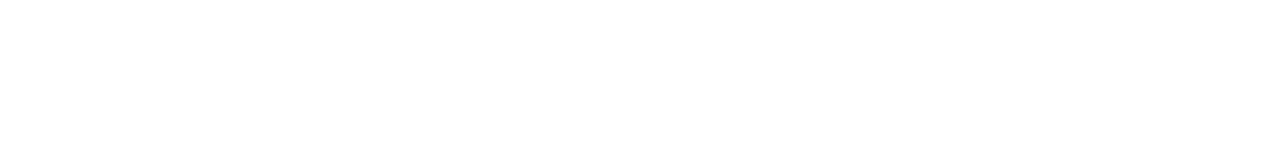
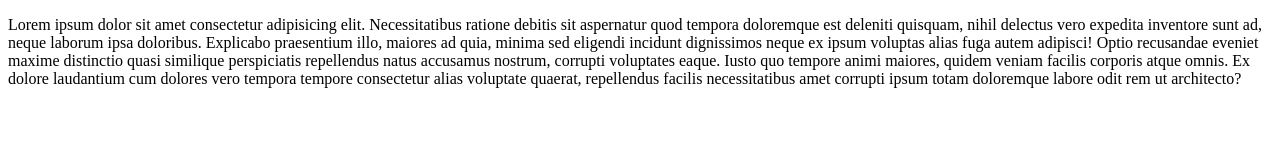
Before and after one commit to riedhampattel/14_OCTOBER_11-00-to-12-00, a plain HTML site: page HTML&CSS/1.html in a window 1280 px wide. Drawn offline with Linux system fonts and the light colour scheme.

Commit message:
practice

```diff
--- a/HTML&CSS/1.html
+++ b/HTML&CSS/1.html
@@ -6,6 +6,8 @@
     <title>Document</title>
 </head>
 <body>
-
+    <p>
+        Lorem ipsum dolor sit amet consectetur adipisicing elit. Necessitatibus ratione debitis sit aspernatur quod tempora doloremque est deleniti quisquam, nihil delectus vero expedita inventore sunt ad, neque laborum ipsa doloribus. Explicabo praesentium illo, maiores ad quia, minima sed eligendi incidunt dignissimos neque ex ipsum voluptas alias fuga autem adipisci! Optio recusandae eveniet maxime distinctio quasi similique perspiciatis repellendus natus accusamus nostrum, corrupti voluptates eaque. Iusto quo tempore animi maiores, quidem veniam facilis corporis atque omnis. Ex dolore laudantium cum dolores vero tempora tempore consectetur alias voluptate quaerat, repellendus facilis necessitatibus amet corrupti ipsum totam doloremque labore odit rem ut architecto?
+    </p>
 </body>
 </html>
```
